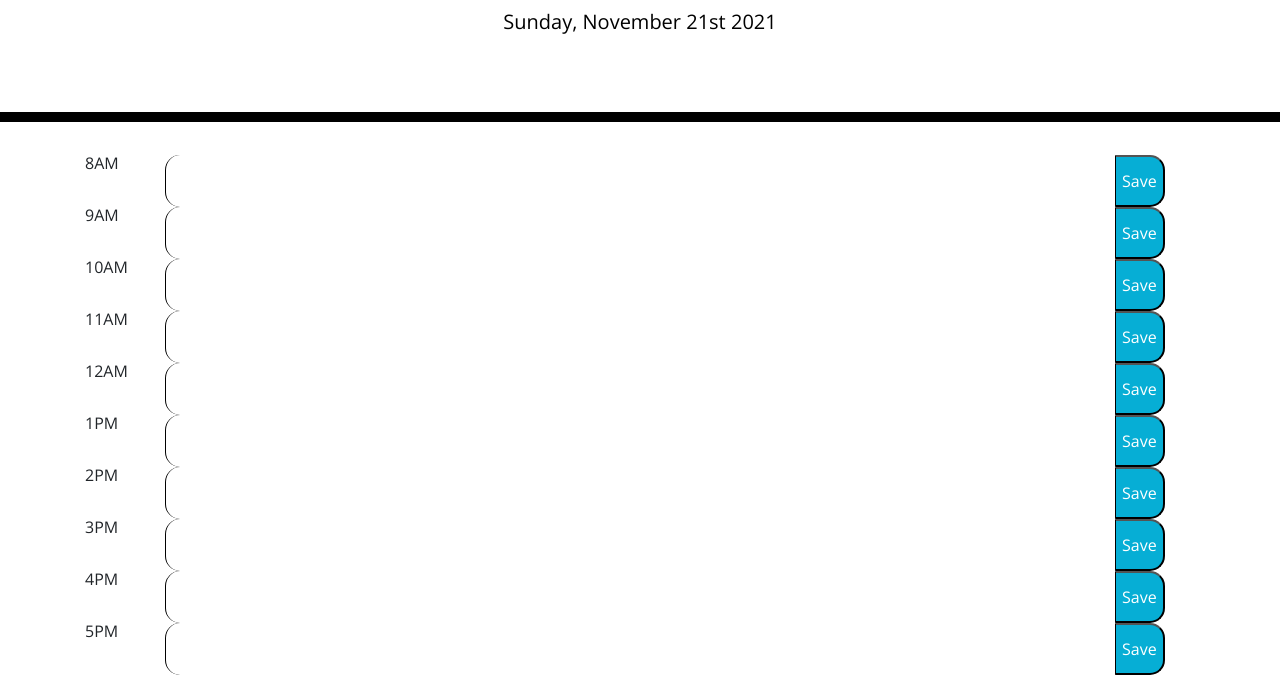
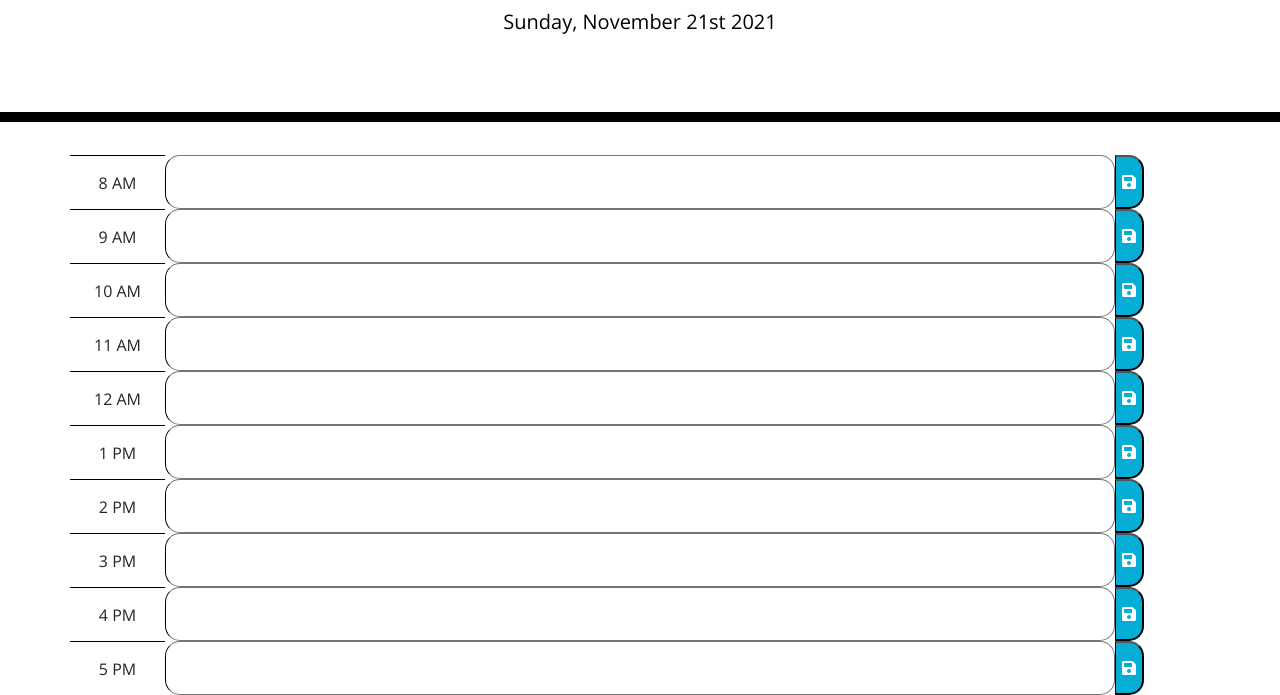
Before and after one commit to AdamCampeau/work-day-scheduler, a plain HTML site: page index.html in a window 1280 px wide. Shown: the part 182-877 px from the top of the page. Drawn offline with nearby package versions, Linux system fonts and the light colour scheme.

Commit message:
added save icon

```diff
--- a/assets/css/style.css
+++ b/assets/css/style.css
@@ -6,11 +6,14 @@ body {
 
 textarea{
   background: transparent;
-  border: none;
+  display: flex;
+  border: line white;
   resize: none;
   color: #000000;
   border-left: 1px solid black;
   padding: 10px;
+  align-items: center;
+  justify-content: center;
 }
 
 .jumbotron {
@@ -28,6 +31,7 @@ textarea{
 .time-block{
   text-align: center;
   border-radius: 15px;
+
 }
 
 .row {
@@ -69,3 +73,11 @@ textarea{
   font-size: 20px;
   transition: all .3s ease-in-out;
 }
+
+.hour-text {
+  display: flex;
+  border-top: solid black;
+  border-width: thin;
+  align-items: center;
+  justify-content: center;
+}
--- a/assets/js/single.js
+++ b/assets/js/single.js
@@ -45,10 +45,11 @@ currentDay.text(moment(todaysDate).format("dddd, MMMM Do YYYY"));
         var buildCardA = $("<div>");
         buildCardA.addClass('col-md-1 hour-text');
         if(i<=12){
-          buildCardA.text(i + "AM")
+          buildCardA.text(i + " AM");
+
         }
         else{
-          buildCardA.text((i-12) + "PM");
+          buildCardA.text((i-12) + " PM");
         }
 
         var buildHour = $('<textarea>');
@@ -64,8 +65,8 @@ currentDay.text(moment(todaysDate).format("dddd, MMMM Do YYYY"));
 
         var buildSave = $('<button>');
         buildSave.addClass('saveBtn');
-        buildSave.text("Save");
         buildSave.attr("data-time", i);
+        buildSave.addClass("fas fa-save")
 
 
         $("#time-row").append(buildCardA, buildHour, buildSave);
```
